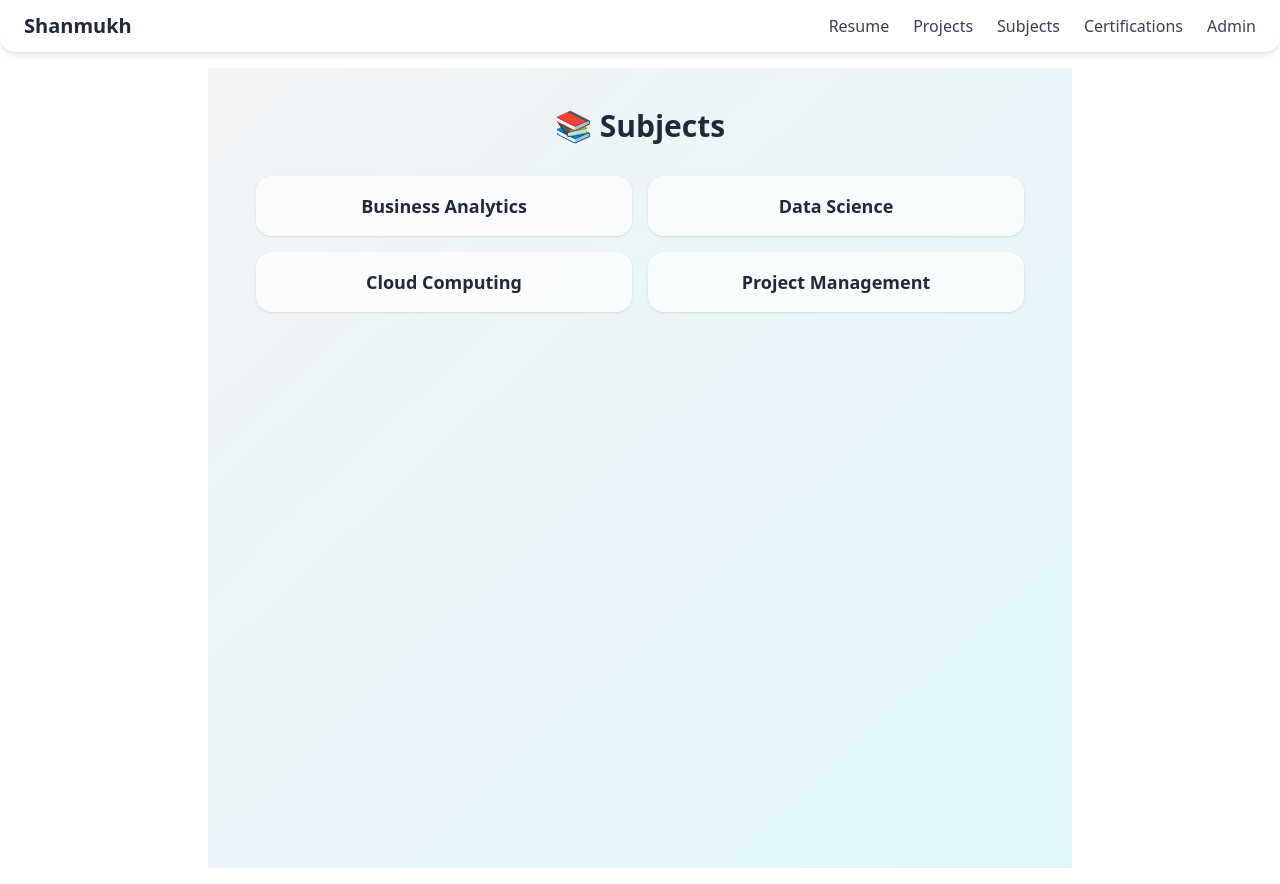
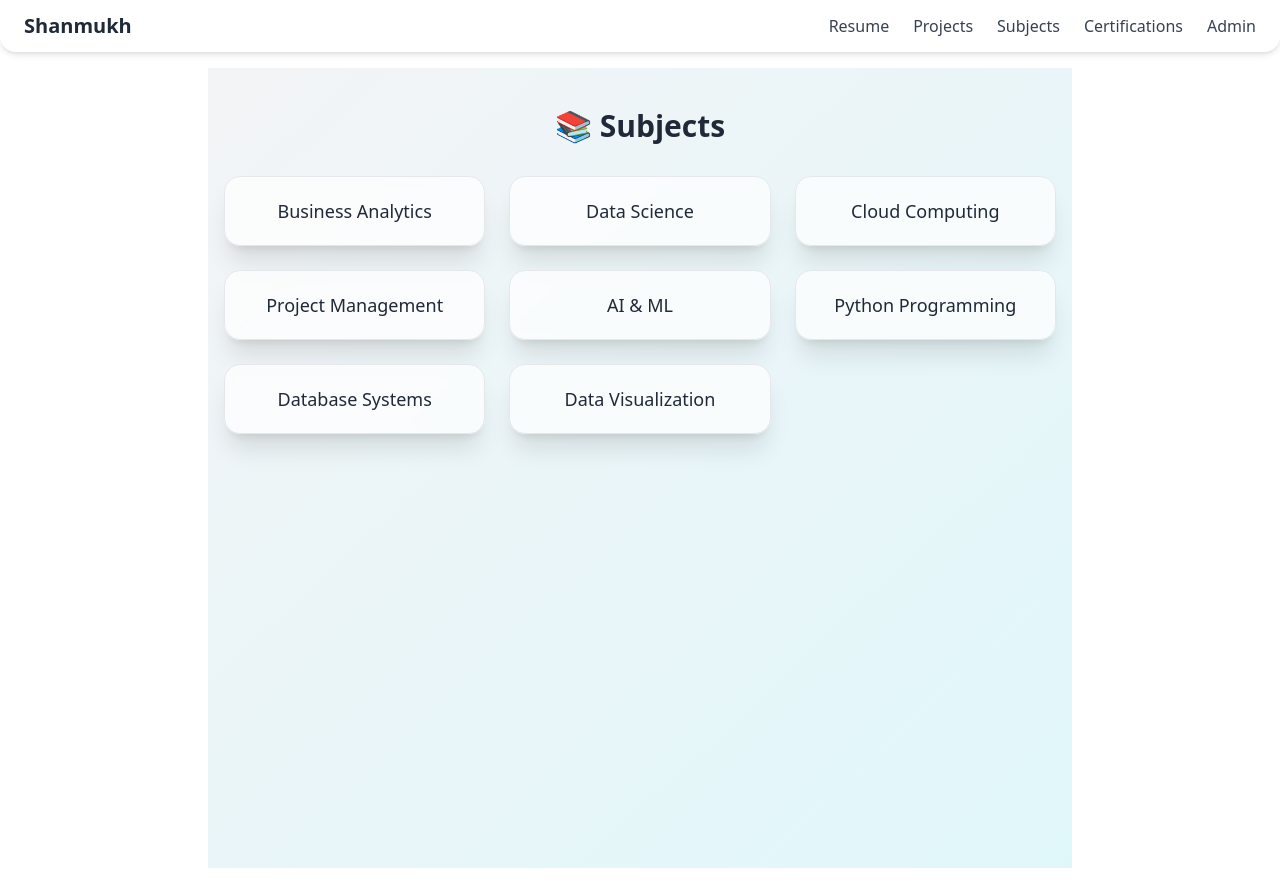
Before and after one commit to shannu9/shanmukh-resume-site-Final, a React (Vite) app: page /subjects in a window 1280 px wide. Built offline with nearby package versions, Linux system fonts and the light colour scheme.

Commit message:
Update of resume page

```diff
--- a/src/pages/SubjectsPage.jsx
+++ b/src/pages/SubjectsPage.jsx
@@ -1,13 +1,32 @@
+import { motion } from "framer-motion";
+
+const subjects = [
+  "Business Analytics",
+  "Data Science",
+  "Cloud Computing",
+  "Project Management",
+  "AI & ML",
+  "Python Programming",
+  "Database Systems",
+  "Data Visualization"
+];
+
 export default function SubjectsPage() {
-  const subjects = ["Business Analytics", "Data Science", "Cloud Computing", "Project Management"];
   return (
-    <div className="bg-gradient-to-br from-[#f3f4f6] to-[#e0f7fa] min-h-screen py-10 px-4 bg-emoji-pattern">
+    <div className="bg-gradient-to-br from-[#f3f4f6] to-[#e0f7fa] min-h-screen py-10 px-4">
       <h1 className="text-3xl font-bold text-center text-gray-800 mb-8">📚 Subjects</h1>
-      <div className="grid sm:grid-cols-2 gap-4 max-w-3xl mx-auto">
-        {subjects.map(subject => (
-          <div key={subject} className="bg-white/70 backdrop-blur-sm shadow rounded-2xl p-4 text-center text-gray-800 text-lg font-semibold">
+      <div className="grid sm:grid-cols-2 md:grid-cols-3 gap-6 max-w-6xl mx-auto">
+        {subjects.map((subject, index) => (
+          <motion.div
+            key={subject}
+            initial={{ opacity: 0, y: 40 }}
+            whileInView={{ opacity: 1, y: 0 }}
+            viewport={{ once: true }}
+            transition={{ duration: 0.5, delay: index * 0.1 }}
+            className="bg-white/70 backdrop-blur-sm shadow-xl border border-gray-200 rounded-2xl p-5 text-center text-gray-800 text-lg font-medium"
+          >
             {subject}
-          </div>
+          </motion.div>
         ))}
       </div>
     </div>
```
